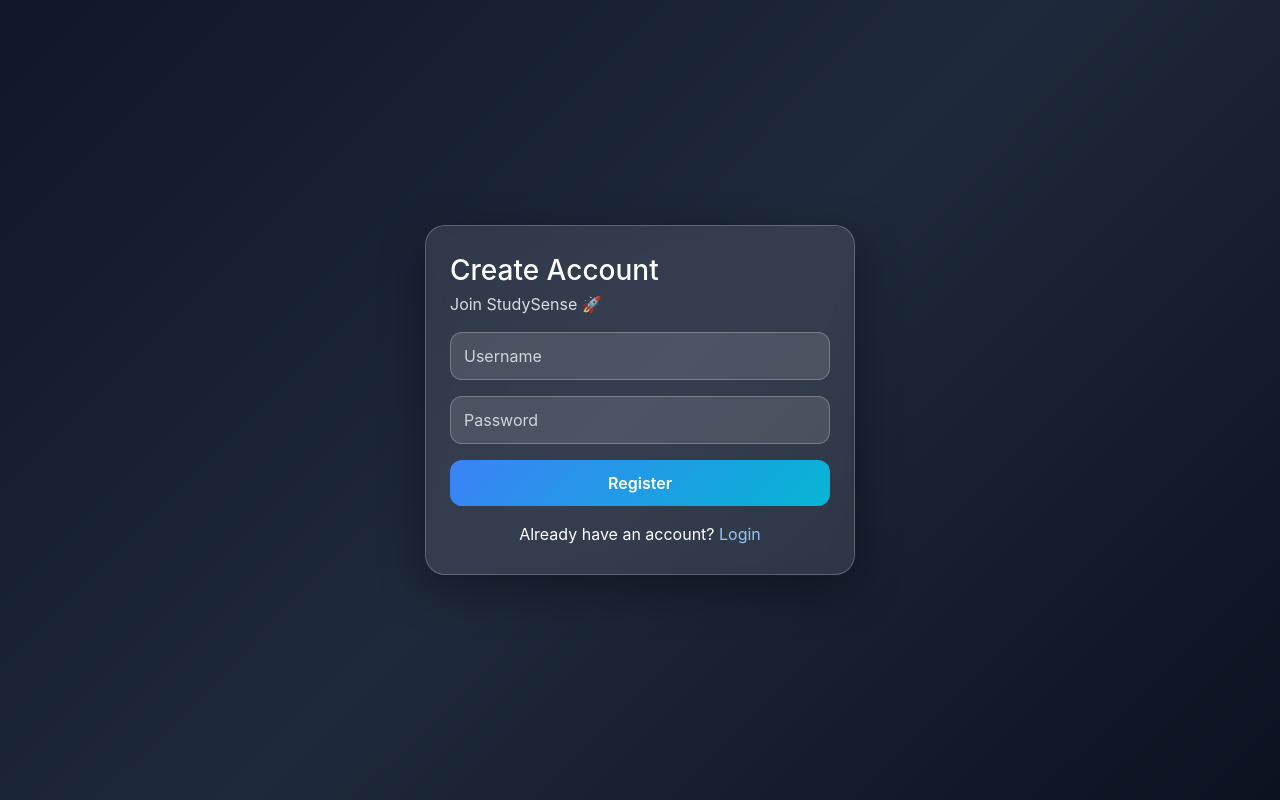
After one commit to SuyashPatil02/StudySense, a Flask app: page /register in a window 1280 px wide. The commit adds this page. Run offline with Flask 3, Linux system fonts and the light colour scheme.

Commit message:
Add register page and update app routes

```diff
--- a/app.py
+++ b/app.py
@@ -1,6 +1,5 @@
 from flask import Flask, render_template, request, redirect, url_for, session, send_file, flash
 import os
-import pandas as pd
 from datetime import datetime
 from utils.analyzer import (
     ensure_files_exist,
@@ -34,6 +33,13 @@ def login_required():
     return "username" in session
 
 
+def to_float(value, default=0.0):
+    try:
+        return float(value)
+    except (TypeError, ValueError):
+        return default
+
+
 @app.route("/")
 def home():
     if not login_required():
@@ -41,10 +47,11 @@ def home():
     return render_template("home.html", username=session["username"])
 
 
+# -------------------- AUTH --------------------
+
 @app.route("/login", methods=["GET", "POST"])
 def login():
     if request.method == "POST":
-        action = request.form.get("action")
         username = request.form.get("username", "").strip()
         password = request.form.get("password", "").strip()
 
@@ -52,12 +59,6 @@ def login():
             flash("Please enter username and password.", "danger")
             return redirect(url_for("login"))
 
-        if action == "register":
-            success, msg = register_user(USERS_FILE, username, password)
-            flash(msg, "success" if success else "danger")
-            return redirect(url_for("login"))
-
-        # default login
         if authenticate_user(USERS_FILE, username, password):
             session["username"] = username
             flash("Login successful!", "success")
@@ -69,12 +70,34 @@ def login():
     return render_template("login.html")
 
 
+@app.route("/register", methods=["GET", "POST"])
+def register():
+    if request.method == "POST":
+        username = request.form.get("username", "").strip()
+        password = request.form.get("password", "").strip()
+
+        if not username or not password:
+            flash("Please enter username and password.", "danger")
+            return redirect(url_for("register"))
+
+        success, msg = register_user(USERS_FILE, username, password)
+        flash(msg, "success" if success else "danger")
+
+        if success:
+            return redirect(url_for("login"))
+        return redirect(url_for("register"))
+
+    return render_template("register.html")
+
+
 @app.route("/logout")
 def logout():
     session.clear()
     flash("Logged out successfully.", "info")
     return redirect(url_for("login"))
 
+
+# -------------------- STUDY SESSION --------------------
 
 @app.route("/log-session", methods=["GET", "POST"])
 def log_session():
@@ -83,13 +106,17 @@ def log_session():
 
     if request.method == "POST":
         username = session["username"]
-        subject = request.form.get("subject")
-        study_time = float(request.form.get("study_time", 0))
-        break_time = float(request.form.get("break_time", 0))
-        start_time = request.form.get("start_time")
-        difficulty = request.form.get("difficulty")
-        mood = request.form.get("mood")
+        subject = request.form.get("subject", "").strip()
+        study_time = to_float(request.form.get("study_time"), 0.0)
+        break_time = to_float(request.form.get("break_time"), 0.0)
+        start_time = request.form.get("start_time", "").strip()
+        difficulty = request.form.get("difficulty", "").strip()
+        mood = request.form.get("mood", "").strip()
         date = request.form.get("date") or datetime.now().strftime("%Y-%m-%d")
+
+        if not subject:
+            flash("Subject is required.", "danger")
+            return redirect(url_for("log_session"))
 
         append_study_session(
             DATA_FILE,
@@ -108,6 +135,8 @@ def log_session():
     return render_template("log_session.html")
 
 
+# -------------------- DASHBOARD --------------------
+
 @app.route("/dashboard")
 def dashboard():
     if not login_required():
@@ -116,7 +145,7 @@ def dashboard():
     username = session["username"]
     start_date = request.args.get("start_date")
     end_date = request.args.get("end_date")
-    daily_goal = float(request.args.get("daily_goal", 4))  # default 4 hours
+    daily_goal = to_float(request.args.get("daily_goal"), 4.0)  # default 4 hours
 
     df = load_user_data(DATA_FILE, username, start_date, end_date)
     metrics = get_dashboard_metrics(df)
--- /dev/null
+++ b/templates/register.html
@@ -0,0 +1,86 @@
+<!DOCTYPE html>
+<html lang="en">
+
+<head>
+    <meta charset="UTF-8" />
+    <meta name="viewport" content="width=device-width, initial-scale=1.0" />
+    <title>Register • StudySense</title>
+    <link href="https://cdn.jsdelivr.net/npm/bootstrap@5.3.3/dist/css/bootstrap.min.css" rel="stylesheet">
+    <style>
+        body {
+            margin: 0;
+            min-height: 100vh;
+            display: flex;
+            justify-content: center;
+            align-items: center;
+            background: linear-gradient(135deg, #0f172a, #1e293b, #0b1220);
+            font-family: Inter, "Segoe UI", Arial, sans-serif;
+            color: #fff;
+            overflow: hidden;
+        }
+
+        .cardx {
+            width: min(92vw, 430px);
+            padding: 28px 24px;
+            border-radius: 20px;
+            background: rgba(255, 255, 255, .10);
+            border: 1px solid rgba(255, 255, 255, .22);
+            backdrop-filter: blur(10px);
+            box-shadow: 0 15px 45px rgba(0, 0, 0, .35);
+        }
+
+        .form-control {
+            border-radius: 12px;
+            background: rgba(255, 255, 255, .12);
+            color: #fff;
+            border: 1px solid rgba(255, 255, 255, .25);
+            padding: 11px 13px;
+        }
+
+        .form-control::placeholder {
+            color: #d1d5db;
+        }
+
+        .btn-main {
+            width: 100%;
+            border: none;
+            border-radius: 12px;
+            padding: 11px;
+            font-weight: 600;
+            color: #fff;
+            background: linear-gradient(135deg, #3b82f6, #06b6d4);
+        }
+
+        a {
+            color: #93c5fd;
+            text-decoration: none;
+        }
+
+        a:hover {
+            text-decoration: underline;
+        }
+    </style>
+</head>
+
+<body>
+    <div class="cardx">
+        <h3 class="mb-1">Create Account</h3>
+        <p class="text-light mb-3" style="opacity:.85;">Join StudySense 🚀</p>
+
+        <form method="POST" action="{{ url_for('register') }}">
+            <div class="mb-3">
+                <input type="text" name="username" class="form-control" placeholder="Username" required>
+            </div>
+            <div class="mb-3">
+                <input type="password" name="password" class="form-control" placeholder="Password" required>
+            </div>
+            <button type="submit" class="btn-main">Register</button>
+        </form>
+
+        <div class="mt-3 text-center">
+            Already have an account? <a href="{{ url_for('login') }}">Login</a>
+        </div>
+    </div>
+</body>
+
+</html>
--- a/users.csv
+++ b/users.csv
@@ -1,2 +1,3 @@
 username,password_hash
 suyashpatil,e8557282e35cc1c41b468ebbf01e770d9880bbb1b97fafb3e91ee7ec60affcbf
+Ravi,a665a45920422f9d417e4867efdc4fb8a04a1f3fff1fa07e998e86f7f7a27ae3
```
Also changed, not shown: templates/login.html (+22 -2 lines).
